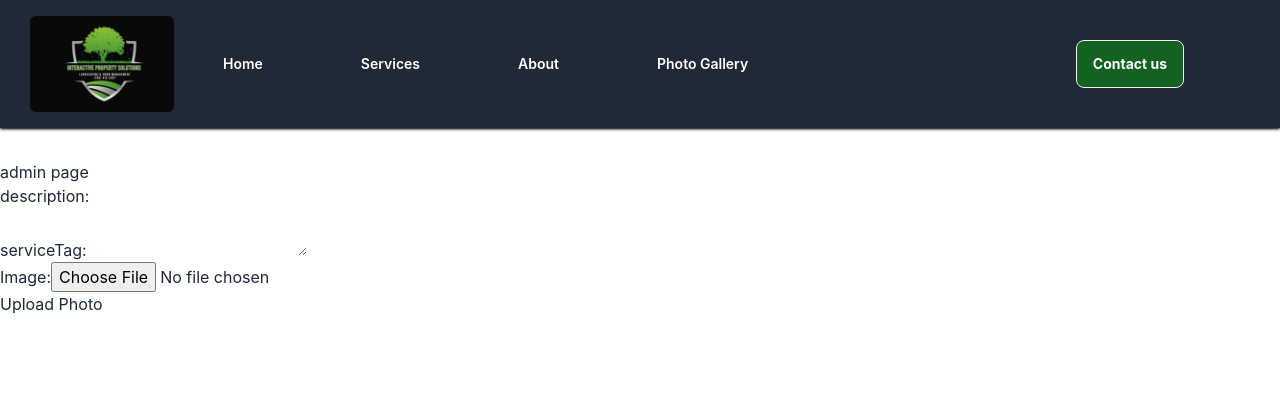
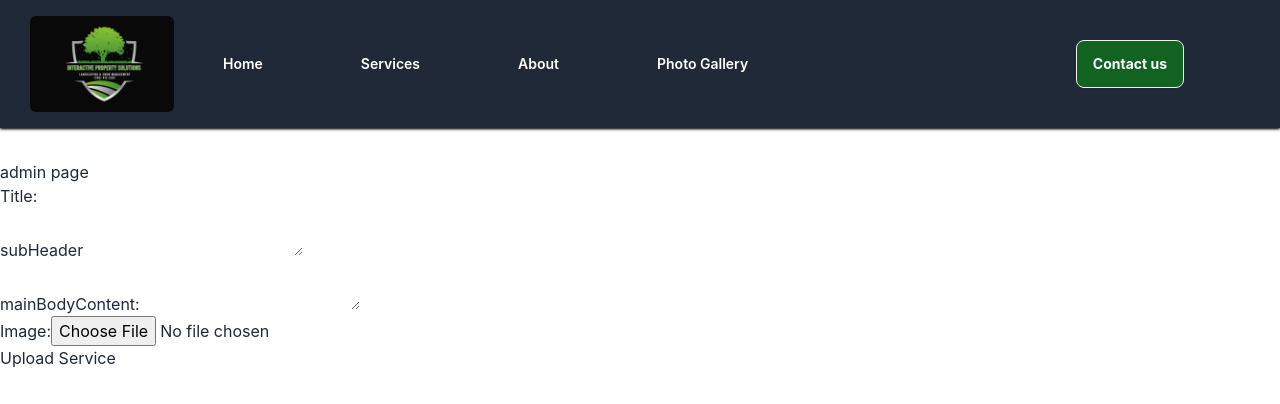
Before and after one commit to gannont14/IPSWebsiteFrontEnd, a React (Create React App) app: page /#/admin in a window 1280 px wide. Shown: the top 404 px of the page. Built offline with nearby package versions, Linux system fonts and the light colour scheme.

Commit message:
fixed front end sync with backend to be able to actually pull data from the endpoint

```diff
--- /dev/null
+++ b/src/components/AdminUploadAboutForm.js
@@ -0,0 +1,104 @@
+import React, { useEffect, useState } from "react";
+
+const AdminUploadAboutForm = () => {
+  // title, subheader, mainBodyContent, image
+  const [formData, setFormData] = useState({
+    title: "",
+    subheader: "",
+    mainBodyContent: "",
+    image: null,
+  });
+
+  //update state change of title, body
+  const handleChange = (e) => {
+    const { name, value } = e.target;
+    setFormData({
+      ...formData,
+      [name]: value,
+    });
+  };
+
+  //update state change of images
+  const handleImageChange = (e) => {
+    setFormData({
+      ...formData,
+      image: e.target.files[0],
+    });
+  };
+
+  //   form submit
+  const handleSubmit = async (e) => {
+    e.preventDefault();
+    const data = new FormData();
+    data.append("title", formData.title);
+    data.append("subheader", formData.subheader);
+    data.append("mainBodyContent", formData.mainBodyContent);
+    data.append("image", formData.image);
+
+    //make post request to services api
+    let response = await fetch("/api/aboutMainContent", {
+      method: "POST",
+      body: data,
+    });
+
+    //check to make sure actually uploaded
+    if (response.ok) {
+      alert("Service uploaded successfully!");
+      // reset form to make another upload
+      setFormData({
+        title: "",
+        subheader: "",
+        mainBodyContent: "",
+        image: null,
+      });
+    } else {
+      alert("Failed to upload service.");
+    }
+  };
+
+  return (
+    <form onSubmit={handleSubmit}>
+      <div>
+        <label>Title:</label>
+        <input
+          type="text"
+          name="title"
+          value={formData.title}
+          onChange={handleChange}
+          required
+        />
+      </div>
+      <div>
+        <label>subHeader</label>
+        <textarea
+          name="subheader"
+          value={formData.subheader}
+          onChange={handleChange}
+          required
+        ></textarea>
+      </div>
+      <div>
+        <label>mainBodyContent:</label>
+        <textarea
+          name="mainBodyContent"
+          value={formData.mainBodyContent}
+          onChange={handleChange}
+          required
+        ></textarea>
+      </div>
+      <div>
+        <label>Image:</label>
+        <input
+          type="file"
+          name="image"
+          onChange={handleImageChange}
+          accept="image/*"
+          required
+        />
+      </div>
+      <button type="submit">Upload Service</button>
+    </form>
+  );
+};
+
+export default AdminUploadAboutForm;
--- a/src/pages/AboutPage.js
+++ b/src/pages/AboutPage.js
@@ -1,8 +1,7 @@
-import React, { useState } from "react";
+import React, { useEffect, useState } from "react";
 
 const AboutPage = () => {
   //   current is pulling as a list, because of many=True on the backend stuff, should just be 1 item, and won't need to [0] it
-  const [aboutContent, setAboutContent] = useState([]);
   // this can be circumvented when view is switched to only return one item
   const [mainContent, setMainContent] = useState(null);
 
@@ -12,21 +11,20 @@ const AboutPage = () => {
 
   // make API call to retrive content from database
   useEffect(() => {
-    getAboutContent();
-  }, []);
-
-  let getAboutContent = async () => {
+    const getAboutContent = async () => {
       let response = await fetch(API_URL, {
         method: "GET",
       });
-
       console.log("sent request");
 
+      //not properly settings About Content
       let data = await response.json();
-    setAboutContent(data);
+      setMainContent(data[0]);
       setIsLoading(false);
-    setMainContent(aboutContent[0]);
     };
+
+    getAboutContent();
+  }, []);
 
   if (isLoading) {
     return <div className="pt-[10rem]">LOADING...</div>;
@@ -38,7 +36,7 @@ const AboutPage = () => {
       <div className="w-full h-[45rem]">
         <h1 className="text-6xl font-bold">{mainContent.title}</h1>
 
-        <h2 className="text-3xl font-thin">{mainContent.subHeading}</h2>
+        <h2 className="text-3xl font-thin">{mainContent.subheading}</h2>
 
         <p>{mainContent.mainBodyContent}</p>
 
--- a/src/pages/AdminPage.js
+++ b/src/pages/AdminPage.js
@@ -1,12 +1,14 @@
 import React from "react";
-import AdminUploadImageForm from "../components/AdminUploadImageForm";
+import AdminUploadAboutForm from "../components/AdminUploadAboutForm";
+// import AdminUploadImageForm from "../components/AdminUploadImageForm";
 
 const AdminPage = () => {
   return (
     <div className="pt-[10rem]">
       <h1>admin page</h1>
       {/* <AdminUploadForm /> */}
-      <AdminUploadImageForm />
+      {/* <AdminUploadImageForm /> */}
+      <AdminUploadAboutForm />
     </div>
   );
 };
```
Lines whose indentation alone changed are shown as unchanged.
